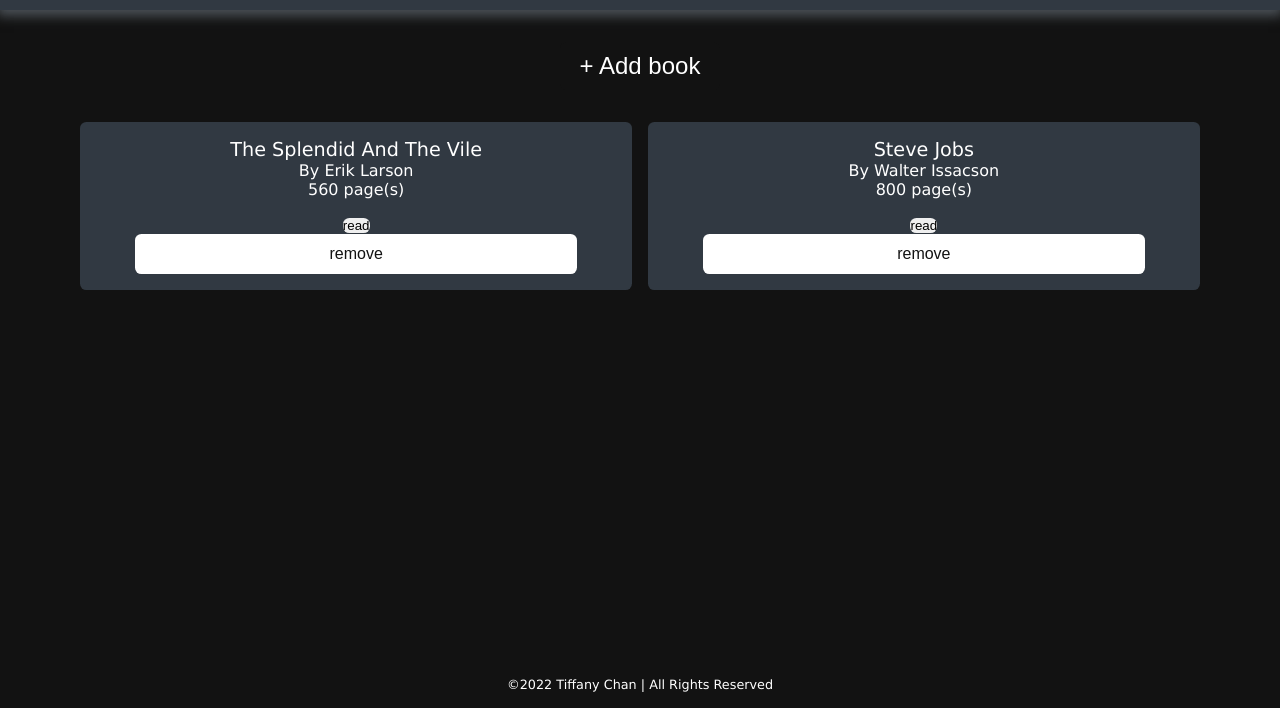
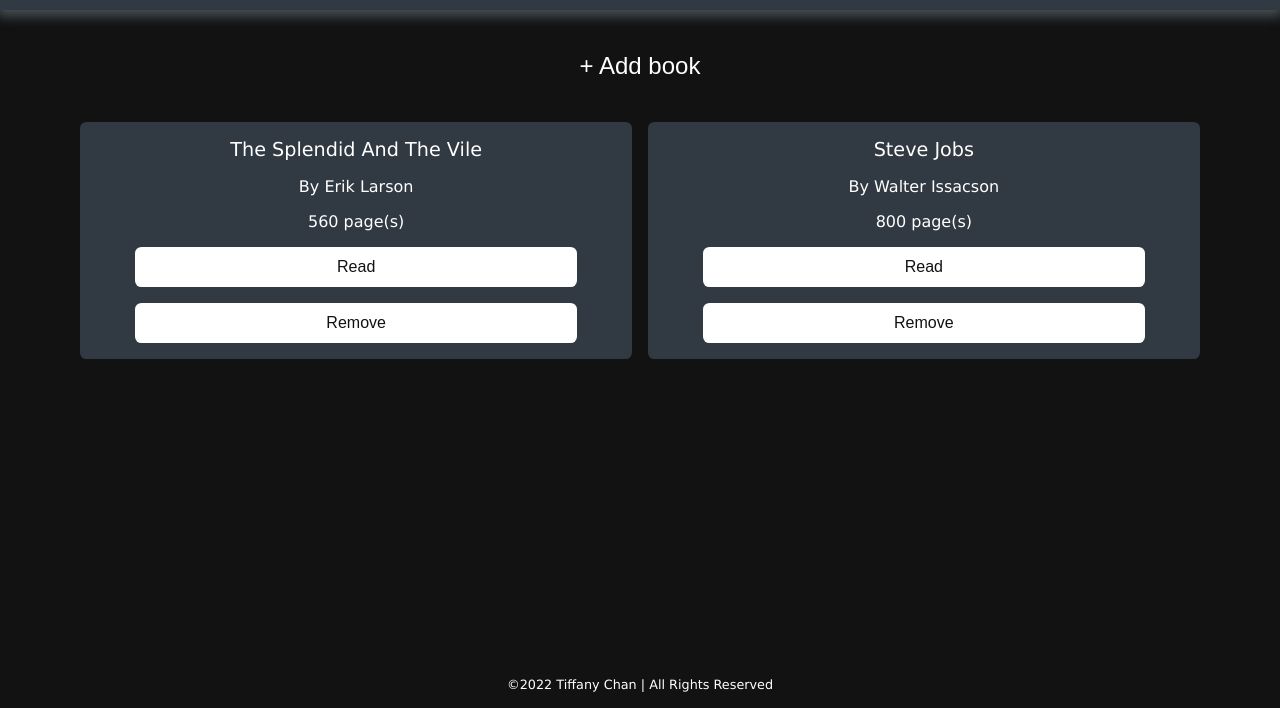
Before and after one commit to TiffanyChan614/odin-library, a plain HTML site: page index.html in a window 1280 px wide. Shown: the part 92-800 px from the top of the page. Drawn offline with Linux system fonts and the light colour scheme.

Commit message:
Fix: fix capitalizeFirst() to print book action buttons' text content with first letter in uppercase

```diff
--- a/script.js
+++ b/script.js
@@ -85,8 +85,8 @@ function genBookAction(book_div_ID, book_index) {
 }
 
 function capitalizeFirst(word) {
-    word[0].toUpperCase();
-    return word;
+    let cap_word = word[0].toUpperCase() + word.substring(1);
+    return cap_word;
 }
 
 function genBtn(book_div, book_index, btn_name) {
--- a/style.css
+++ b/style.css
@@ -157,9 +157,12 @@ footer{
     align-self: center;
     min-width: 80%;
     text-align: center;
+    display: flex;
+    flex-direction: column;
+    gap: 1rem;
 }
 
-.remove {
+.book-action button{
     background-color: var(--white);
     color: var(--black);
     width: 100%;
```
